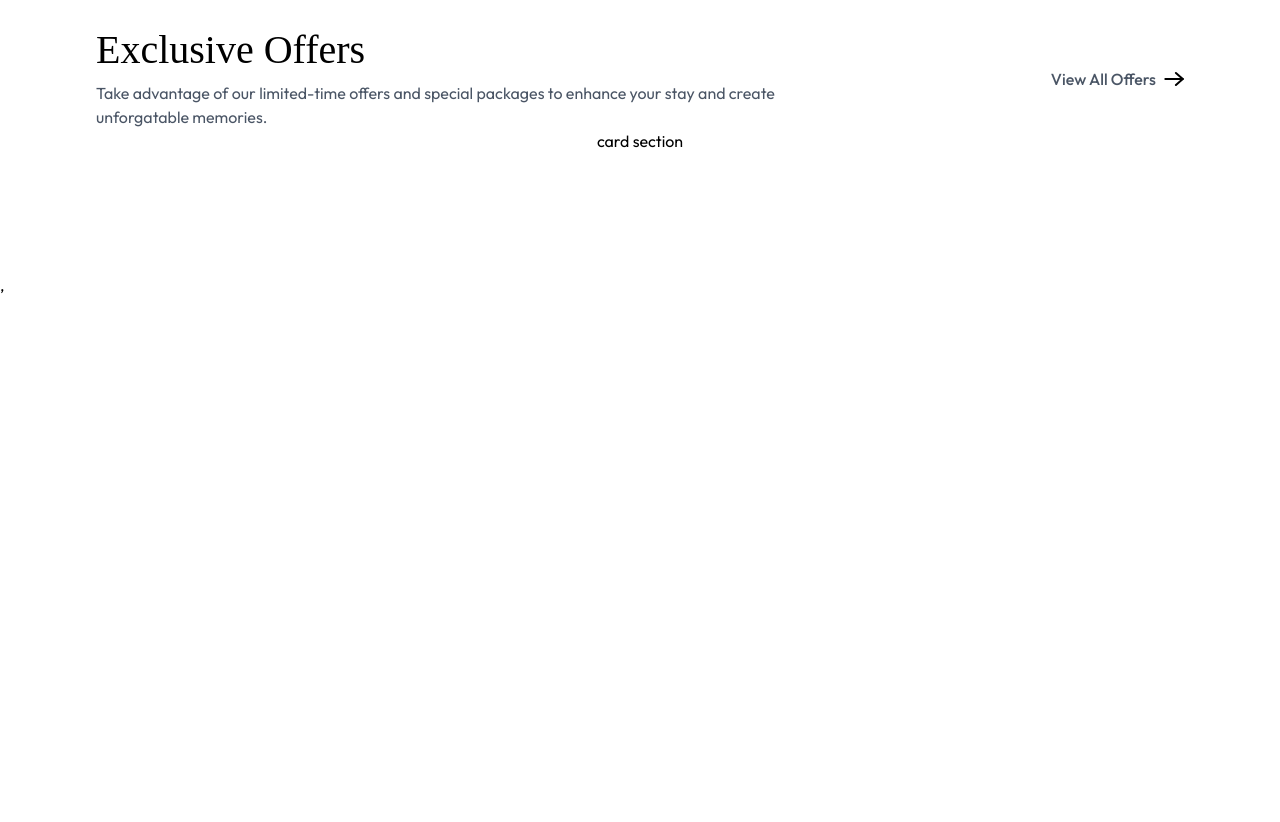
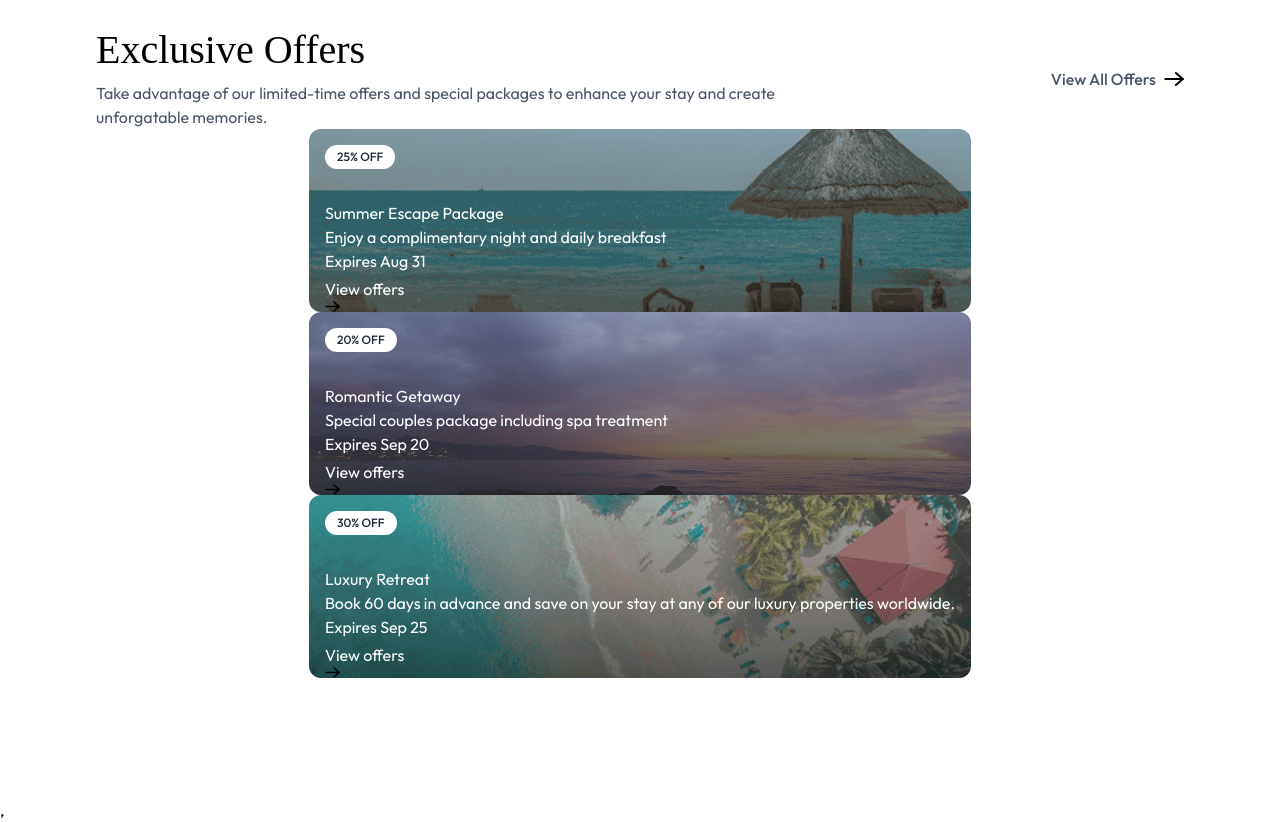
Before and after one commit to ankitkr52/Hotel-booking-website, a React (Vite) app in the folder client/: page / in a window 1280 px wide. Shown: the part 2160-2982 px from the top of the page. Before the commit the page ends 2457 px from the top, so only its background shows below. Built offline with nearby package versions, Linux system fonts and the light colour scheme; no server answers; a web font is replaced by a local one.

Commit message:
fixed card section

```diff
--- a/client/src/components/ExclusiveOffer.jsx
+++ b/client/src/components/ExclusiveOffer.jsx
@@ -1,6 +1,6 @@
 import React from 'react'
 import Title from './Title'
-import { assets } from '../assets/assets'
+import { assets, exclusiveOffers } from '../assets/assets'
 
 const ExclusiveOffer = () => {
     return (
@@ -17,7 +17,20 @@ const ExclusiveOffer = () => {
                 </button>
             </div>
             <div>
-                card section
+                {exclusiveOffers.map((item) => (
+                    <div key={item._id} className='group relative flex flex-col items-start justify-between gap-1 pt-12 md:pt-18 px-4 rounded-xl text-white bg-no-repeat bg-cover bg-center' style={{ backgroundImage: `url(${item.image})` }}>
+                        <p className='px-3 py-1 absolute top-4 left-4 text-xs bg-white text-gray-800 font-medium rounded-full'>{item.priceOff}% OFF</p>
+                        <div>
+                            <p>{item.title}</p>
+                            <p>{item.description}</p>
+                            <p>Expires {item.expiryDate}</p>
+                        </div>
+                        <button>
+                            View offers
+                            <img src={assets.arrowIcon} alt="arrow-icon" />
+                        </button>
+                    </div>
+                ))}
             </div>
         </div>
     )
```
